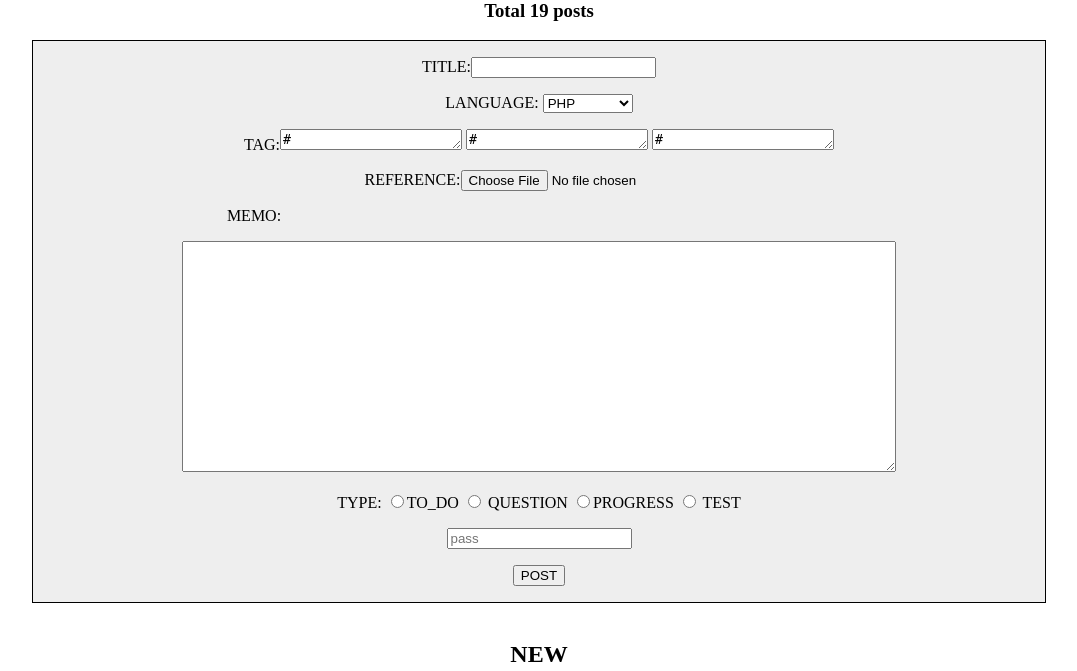
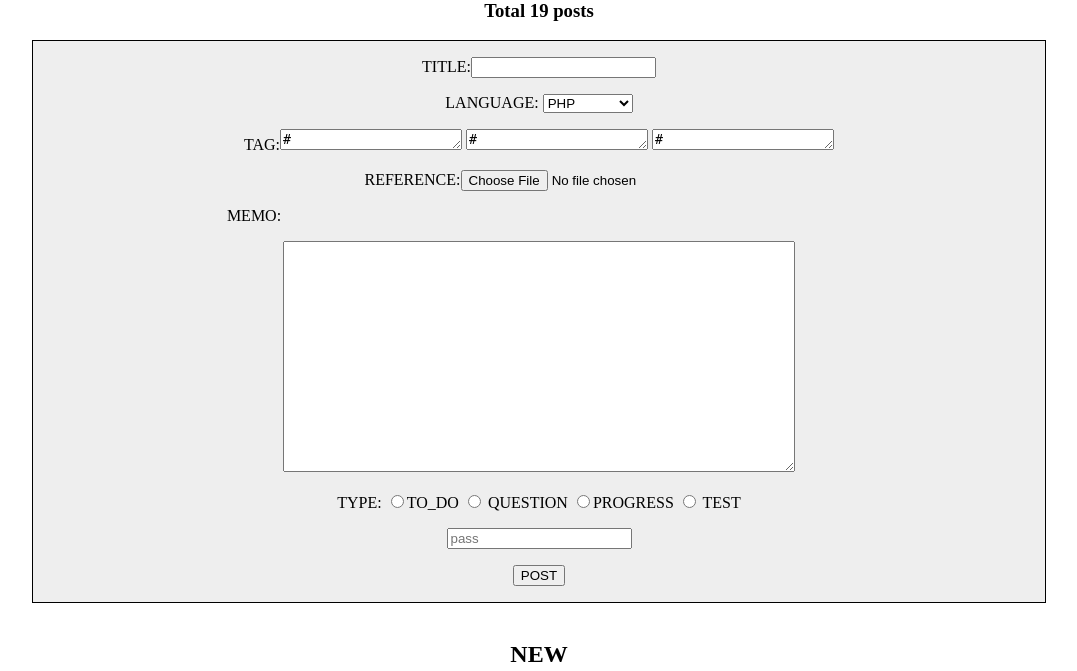
Before and after one commit to Usk0930/usk-program, a PHP site: page / in a window 1280 px wide. Shown: the part 593-1264 px from the top of the page, without its empty margins (101-1178 px from the left). Run offline with PHP 8.4, Linux system fonts and the light colour scheme; data comes from the database, SQL or seed files in the repository.

Commit message:
textarea 表示サイズ変更

```diff
--- a/style.css
+++ b/style.css
@@ -35,7 +35,7 @@ body{
 }
 
 .textarea{
+  width: 50%;
   margin-left: auto;
-  margin-right: auto;
-  width: 70%;
+  margin-right: auto
 }
```
